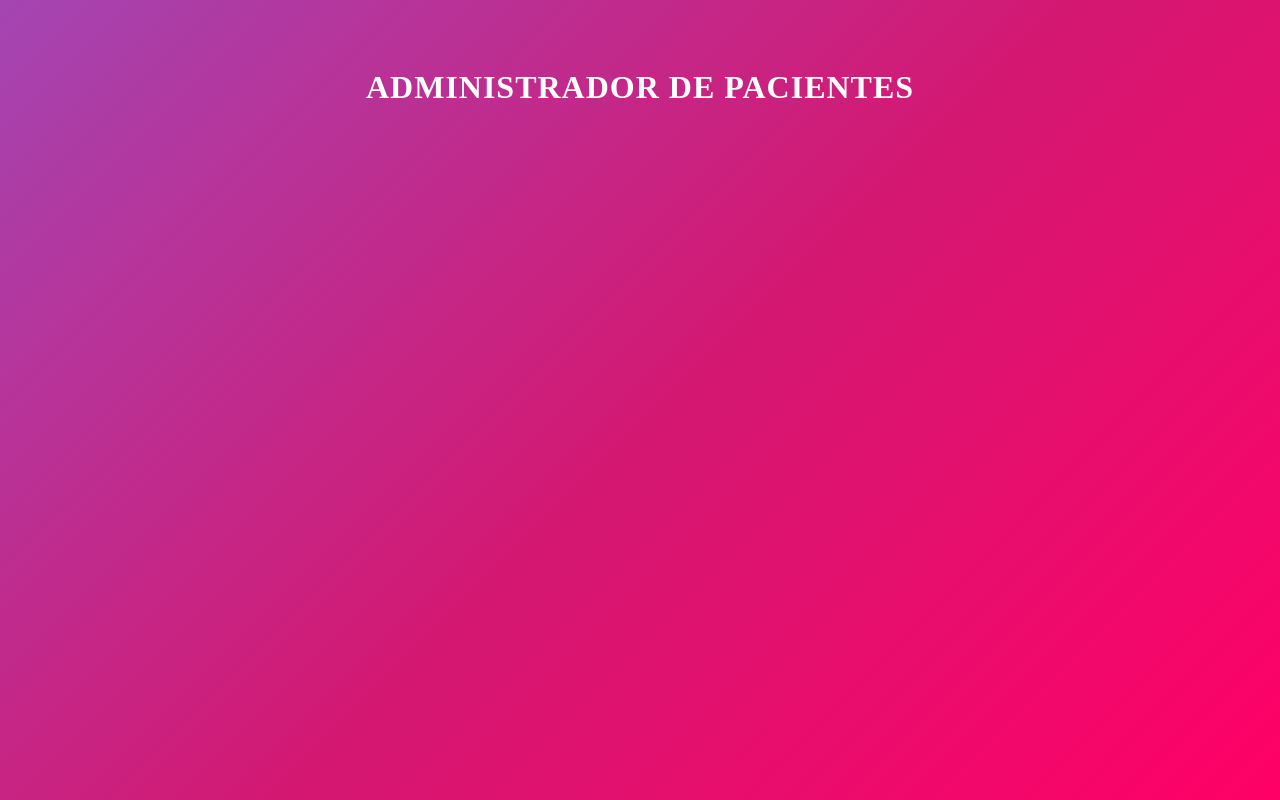
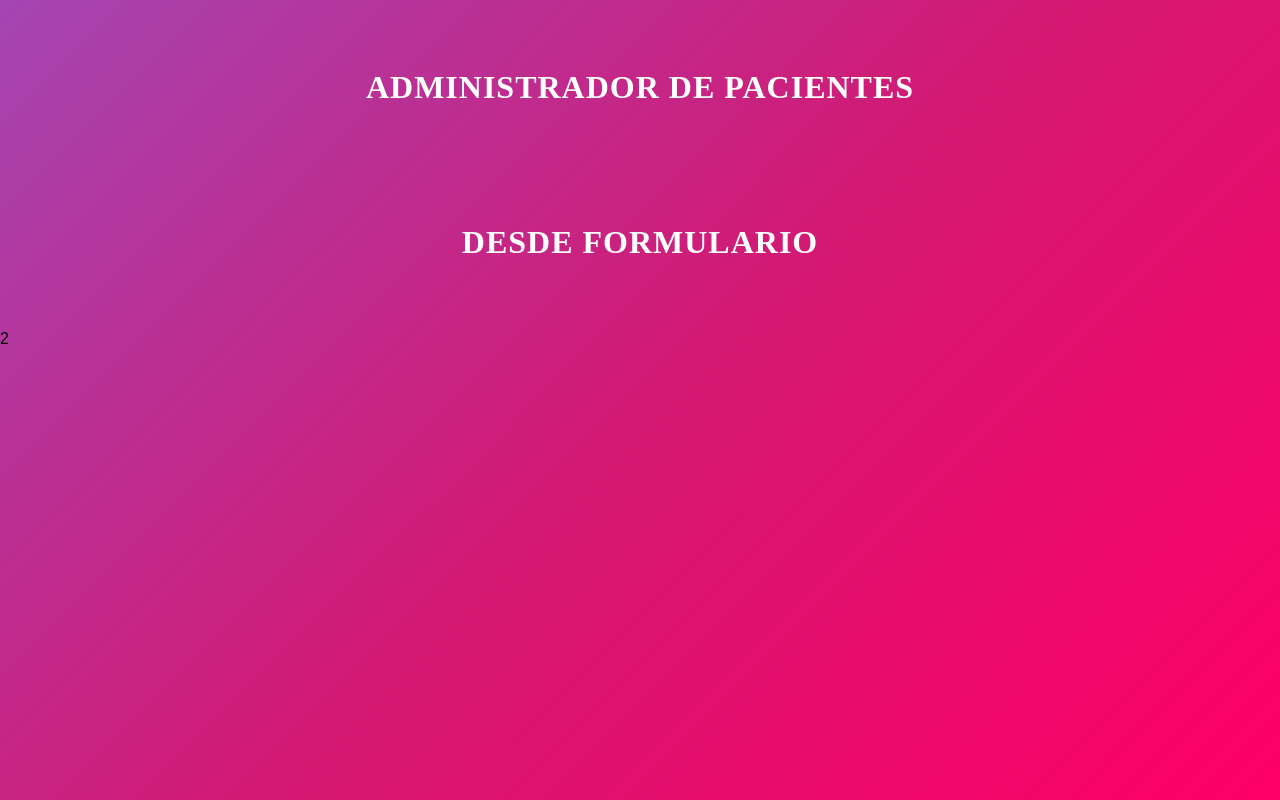
Before and after one commit to Victor-Ve/proyecto-citas-react, a React (Create React App) app: page / in a window 1280 px wide. Built offline with nearby package versions, Linux system fonts and the light colour scheme; the HTML template or start-up script is replaced by a standard one.

Commit message:
Creando el componente de formulario

```diff
--- a/src/App.js
+++ b/src/App.js
@@ -1,7 +1,20 @@
-import React from "react";
+import React, { Fragment } from "react";
+import Formulario from "./components/Formulario";
 
 function App() {
-  return <h1>Administrador de pacientes</h1>;
+  return (
+    <Fragment>
+      <h1>Administrador de pacientes</h1>
+      <div className="container">
+        <div className="row">
+          <div className="one-half column">
+            <Formulario />
+          </div>
+          <div className="one-half column">2</div>
+        </div>
+      </div>
+    </Fragment>
+  );
 }
 
 export default App;
--- /dev/null
+++ b/src/components/Formulario.js
@@ -0,0 +1,7 @@
+import React from "react";
+
+const Formulario = () => {
+  return <h1>Desde Formulario</h1>;
+};
+
+export default Formulario;
```
